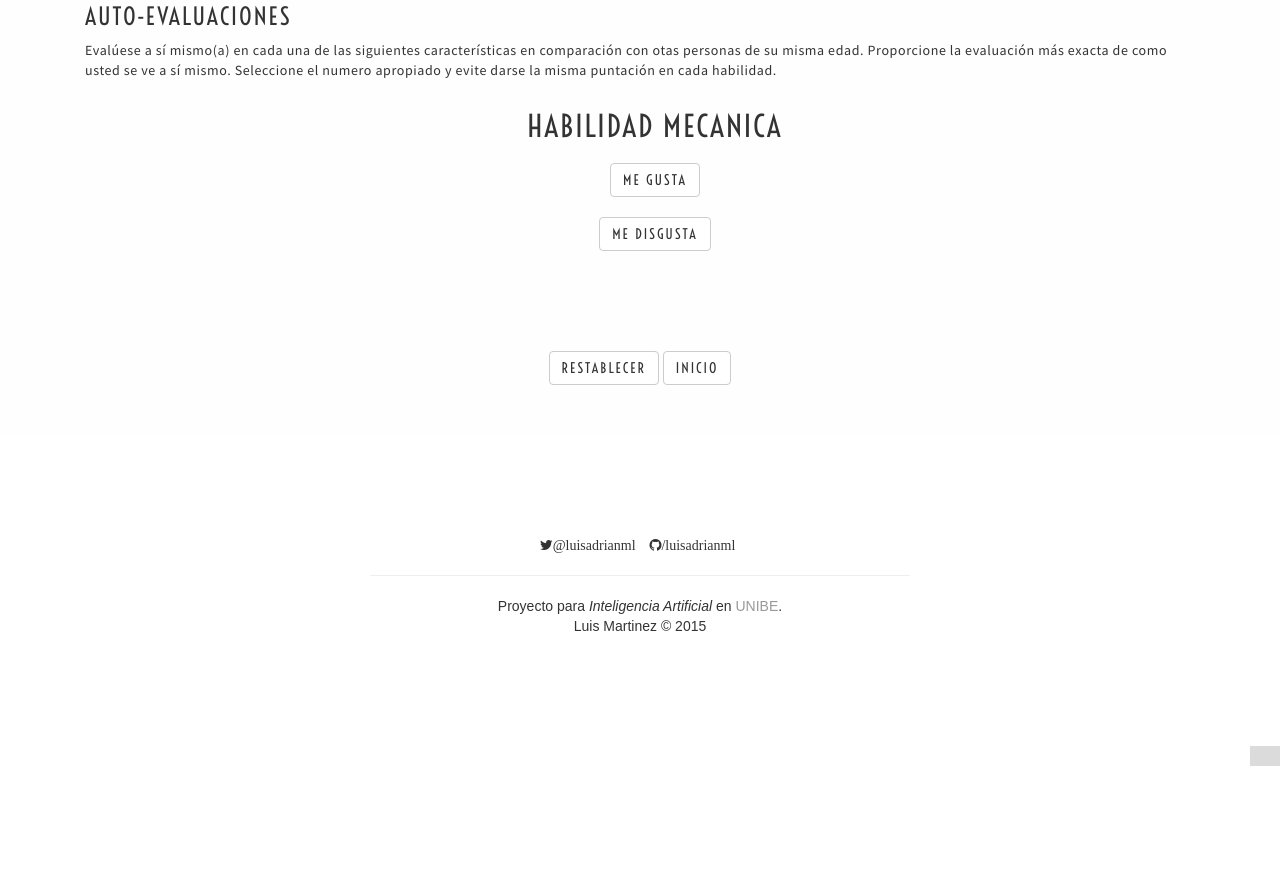
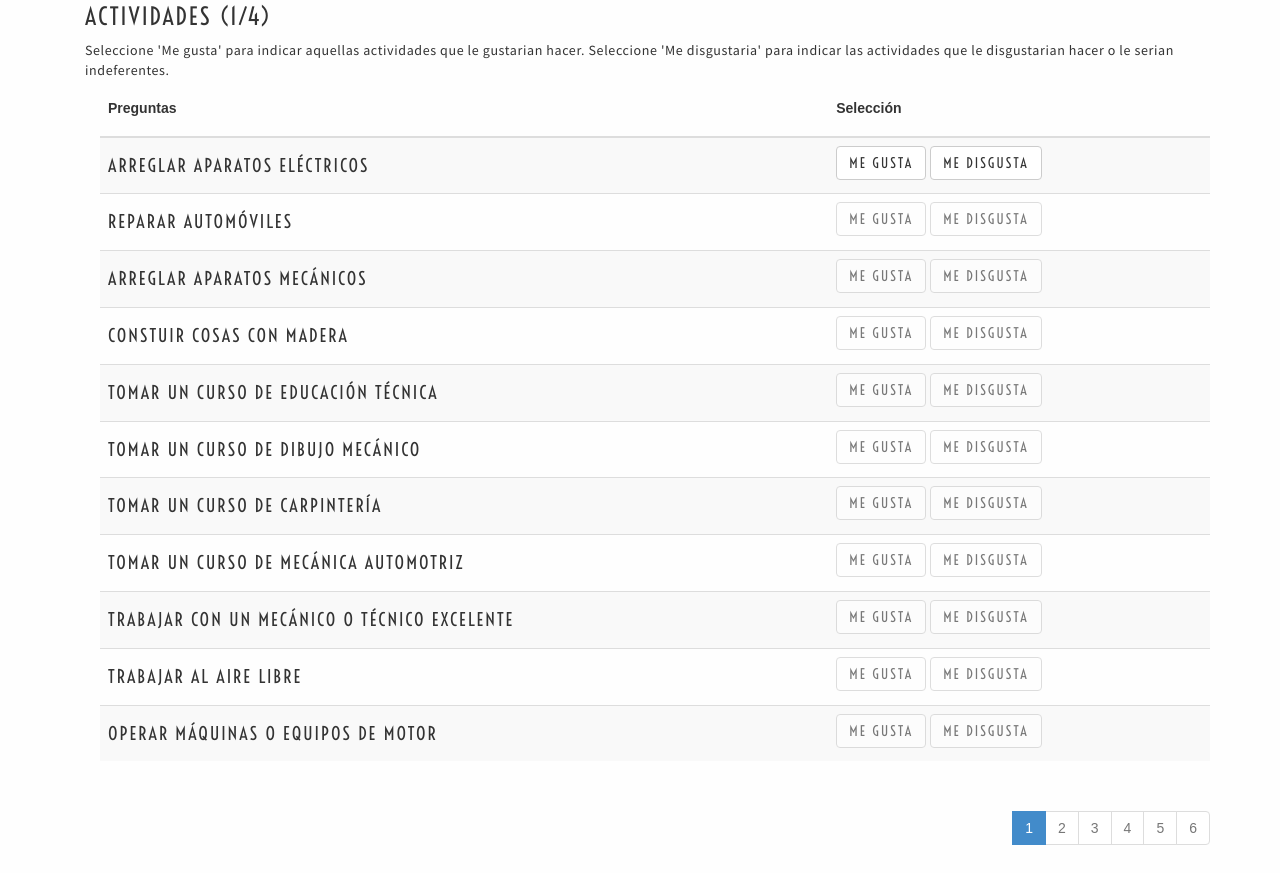
Before and after one commit to luisadrianml/test-vocacional, a plain HTML site: page index.html in a window 1280 px wide. Shown: the part 1552-2425 px from the top of the page. Before the commit the page ends 2318 px from the top, so only its background shows below. Drawn offline with Linux system fonts and the light colour scheme.

Commit message:
Implement table of questions and pagination

```diff
--- a/index.html
+++ b/index.html
@@ -96,21 +96,36 @@
     <div class="container" ng-hide="endOfQuestions == true">
         <div class="row">
             <div class="col-md-12 ">
-                <h3>{{sections[currentSection].name}}</h3>
+                <h3>{{sections[currentSection].name}} ({{currentSection+1}}/4)</h3>
                 <p class="paragraphs">{{sections[currentSection].description}}</p>
             </div>
         </div>
         <div class="container" ng-hide="showEvaluation==true" >
-            <div ng-repeat="q in sections[currentSection].questions[currentVariable]" ng-show="currentQuestion == $index"  class="row text-center">
+            <div  class="row text-center">
                 <div class="col-md-12 margin-bottom">
-                    <h2>{{q}}</h2>
+                    <table class="table table-striped table-responsive">
+                        <thead>
+                            <tr>
+                                <th><p>Preguntas</p></th>
+                                <th><p>Selección</p></th>
+                            </tr>
+                        </thead>
+                        <tbody>
+                            <tr ng-repeat="q in sections[currentSection].questions[currentVariable]">
+                                <th><h4>{{q}}</h4></th>
+                                <th><button type="button"  ng-disabled="$index == currentQuestion-1 || $index>currentQuestion || $index<currentQuestion " class="btn btn-default text" ng-click="saveClick(1)">{{textQuestionSection[sectionOfYes].yes}}</button>
+                                    <button type="button" ng-disabled="$index == currentQuestion-1 || $index>currentQuestion || $index<currentQuestion" class="btn btn-default text" ng-click="saveClick(0)">{{textQuestionSection[sectionOfYes].no}}</button></th>
+                            </tr>
+                        </tbody>
+                    </table>
+
                 </div>
-                <div class="text-center col-md-12 col-sm-12 col-xs-12">
+                <!--<div class="text-center col-md-12 col-sm-12 col-xs-12">
                     <button type="button" class="btn btn-default btn-margin-bottom text" ng-click="saveClick(1)">{{textQuestionSection[sectionOfYes].yes}}</button>
                 </div>
                 <div class="text-center col-md-12 col-sm-12 col-xs-12">
                     <button type="button" class="btn btn-default btn-margin-top text" ng-click="saveClick(0)">{{textQuestionSection[sectionOfYes].no}}</button>
-                </div>
+                </div>-->
             </div>
         </div>
         <div class="container" ng-show="showEvaluation==true">
@@ -123,6 +138,28 @@
                 </div>
             </div>
         </div>
+        <nav class="pull-right">
+            <ul class="pagination">
+                <li class="disabled" ng-show="currentVariable!=0"><a>1</a></li>
+                <li class="active" ng-hide="currentVariable!=0"><a>1</a></li>
+
+                <li class="active" ng-hide="currentVariable!=1"><a>2</a></li>
+                <li class="disabled" ng-show="currentVariable!=1"><a>2</a></li>
+
+                <li class="active" ng-hide="currentVariable!=2"><a>3</a></li>
+                <li class="disabled" ng-show="currentVariable!=2"><a>3</a></li>
+
+                <li class="active" ng-hide="currentVariable!=3"><a>4</a></li>
+                <li class="disabled" ng-show="currentVariable!=3"><a>4</a></li>
+
+                <li class="active" ng-hide="currentVariable!=4"><a>5</a></li>
+                <li class="disabled" ng-show="currentVariable!=4"><a>5</a></li>
+
+                <li class="active" ng-hide="currentVariable!=5"><a>6</a></li>
+                <li class="disabled" ng-show="currentVariable!=5"><a>6</a></li>
+
+            </ul>
+        </nav>
     </div>
     <div class="container" id="printable" ng-show="endOfQuestions == true">
         <h2>¡Hemos terminado!</h2>
--- a/js/app.js
+++ b/js/app.js
@@ -10,7 +10,7 @@ angular.module('testVApp')
         $scope.endOfQuestions = false;
         var textVars = ["R", "I", "A", "S", "E", "C"];
         $scope.currentVariable = 0;
-        $scope.currentSection = 3; //Change it back
+        $scope.currentSection = 0; //Change it back
         $scope.sectionOfYes = 0;
         $scope.vars = {
             R: 0,
```
